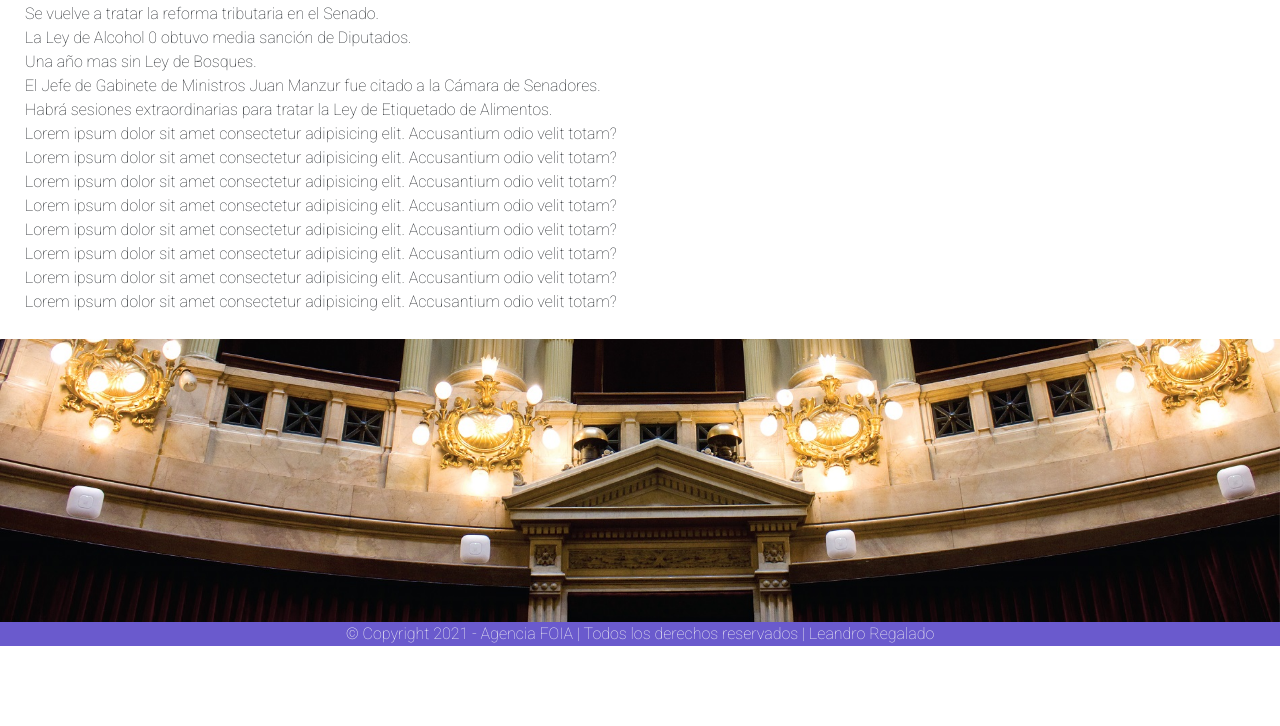
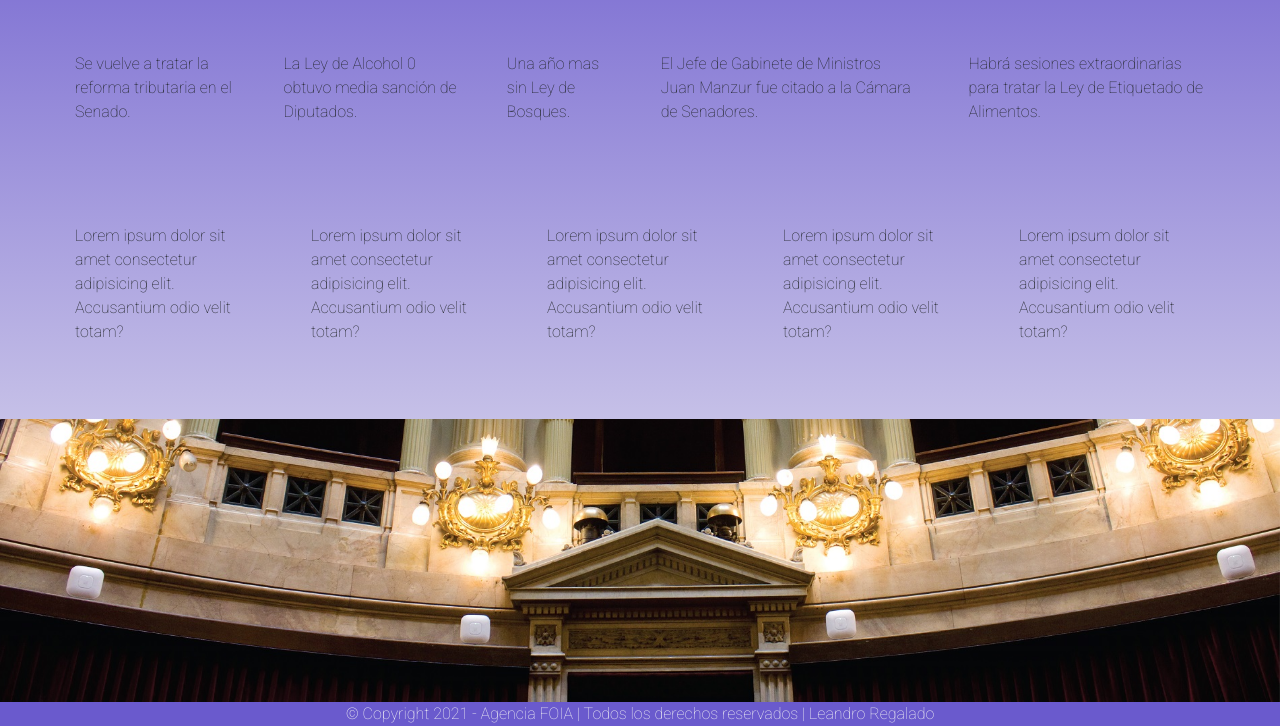
Before and after one commit to leandroregalado/FOIAAgenciaDeInformacion, a plain HTML site: page pages/noticias.html in a window 1280 px wide. Shown: the part 174-900 px from the top of the page. Before the commit the page ends 820 px from the top, so only its background shows below. Drawn offline with nearby package versions, Linux system fonts and the light colour scheme.

Commit message:
Agregue animaciones gradiente y transformaciones

```diff
--- a/css/estilos.css
+++ b/css/estilos.css
@@ -25,6 +25,7 @@ a {
 h2 {
     color:green;
     padding: 10px 10px 10px 0px;
+
 }
 
 
@@ -129,7 +130,9 @@ background-color: rgb(150, 150, 150)
 /* CONTACTO.HTML */
 
 .formContacto {
-	width:80%;
+
+    align-items: center;
+    width:80%;
 	margin-left:10%;
 	margin-right:10%;
     margin-bottom: 200px;
@@ -137,8 +140,33 @@ background-color: rgb(150, 150, 150)
 
 .fieldsetContacto {
     justify-content:space-between;
+    animation-name:cambio_escala;
+    animation-duration: 0.5s;
+    animation-timing-function: ease;
+    animation-iteration-count:initial;
 
 }
+
+
+
+
+@keyframes cambio_escala {
+    0% { transform: scale(5); }
+
+    25% { transform: scale(4);}
+
+    50% { transform: scale(3);}
+
+    75% { transform: scale(2);}
+
+    100% { transform: scale(1);}
+
+
+
+}
+
+
+
 /* NOSOTROS.HTML */
 
 .sectionNosotros {
@@ -164,6 +192,7 @@ background-color: rgb(150, 150, 150)
     height: 100%;
     object-fit:cover;
     border-radius: 5px;
+    transition: transform 1s;
 
 }
 
@@ -173,20 +202,52 @@ background-color: rgb(150, 150, 150)
     height:205%;
     object-fit:cover;
     border-radius: 5px;
+    transition: transform 1s;
+
 
 }
 
 
-/*
+
 .gridItem:hover {
 
     filter: opacity(0.9);
+    transform: scale(1.1);
 }
 
 .gridItem2:hover {
 
     filter: opacity(0.9);
-} */
+    transform: scale(1.1);
+
+}
+
+
+/* NOTICIAS.HTML */
+
+.noticiasArticle {
+
+    display: flex;
+    flex-direction: row;
+    padding: 25px 25px;
+    width: 100%;
+
+}
+
+.bodyNoticias {
+    background-color:whitesmoke;
+    background-image: linear-gradient(to bottom,slateblue, whitesmoke);
+
+}
+
+.noticiasPadding{
+    padding: 25px 25px;
+
+}
+
+
+
+
 
 /* MEDIA QUERIES */
 
--- a/pages/noticias.html
+++ b/pages/noticias.html
@@ -21,7 +21,7 @@
 
 </head>
 
-<body>
+<body class="bodyNoticias">
     <header>
         <a href="../index.html">
             <img src="../imagenes/logo_foia_Blanco.png" alt="Logo FOIA" id=logofoia>
@@ -42,20 +42,23 @@
 
     <section class="bodySections">
         <h2> Noticias </h2>
-            <article> Se vuelve a tratar la reforma tributaria en el Senado. </article>
-            <article> La Ley de Alcohol 0 obtuvo media sanción de Diputados. </article>
-            <article> Una año mas sin Ley de Bosques. </article>
-            <article> El Jefe de Gabinete de Ministros Juan Manzur fue citado a la Cámara de Senadores. </article>
-            <article> Habrá sesiones extraordinarias para tratar la Ley de Etiquetado de Alimentos. </article>
-            <article> Lorem ipsum dolor sit amet consectetur adipisicing elit. Accusantium odio velit totam? </article>
-            <article> Lorem ipsum dolor sit amet consectetur adipisicing elit. Accusantium odio velit totam? </article>
-            <article> Lorem ipsum dolor sit amet consectetur adipisicing elit. Accusantium odio velit totam? </article>
-            <article> Lorem ipsum dolor sit amet consectetur adipisicing elit. Accusantium odio velit totam? </article>
-            <article> Lorem ipsum dolor sit amet consectetur adipisicing elit. Accusantium odio velit totam? </article>
-            <article> Lorem ipsum dolor sit amet consectetur adipisicing elit. Accusantium odio velit totam? </article>
-            <article> Lorem ipsum dolor sit amet consectetur adipisicing elit. Accusantium odio velit totam? </article>
-            <article> Lorem ipsum dolor sit amet consectetur adipisicing elit. Accusantium odio velit totam? </article>
 
+        <div class="noticiasArticle">
+            <article class="noticiasPadding"> Se vuelve a tratar la reforma tributaria en el Senado. </article>
+            <article class="noticiasPadding"> La Ley de Alcohol 0 obtuvo media sanción de Diputados. </article>
+            <article class="noticiasPadding"> Una año mas sin Ley de Bosques. </article>
+            <article class="noticiasPadding"> El Jefe de Gabinete de Ministros Juan Manzur fue citado a la Cámara de Senadores. </article>
+            <article class="noticiasPadding"> Habrá sesiones extraordinarias para tratar la Ley de Etiquetado de Alimentos. </article>
+        </div>
+
+        <div class="noticiasArticle">
+            <article class="noticiasPadding"> Lorem ipsum dolor sit amet consectetur adipisicing elit. Accusantium odio velit totam? </article>
+            <article class="noticiasPadding"> Lorem ipsum dolor sit amet consectetur adipisicing elit. Accusantium odio velit totam? </article>
+            <article class="noticiasPadding"> Lorem ipsum dolor sit amet consectetur adipisicing elit. Accusantium odio velit totam? </article>
+            <article class="noticiasPadding"> Lorem ipsum dolor sit amet consectetur adipisicing elit. Accusantium odio velit totam? </article>
+            <article class="noticiasPadding"> Lorem ipsum dolor sit amet consectetur adipisicing elit. Accusantium odio velit totam? </article>
+
+        </div>
     </section>
 
     <footer>
```
Also changed, not shown: pages/contacto.html (+2 -5 lines).
